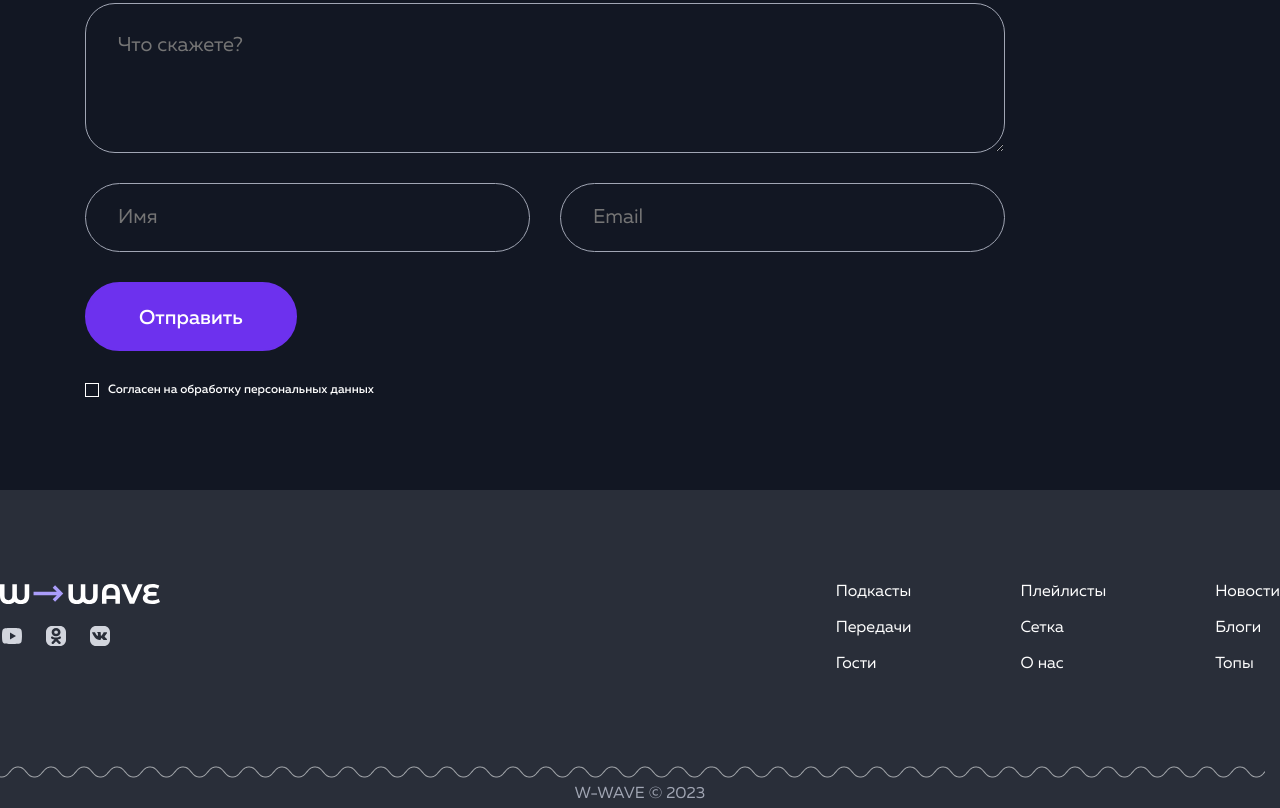
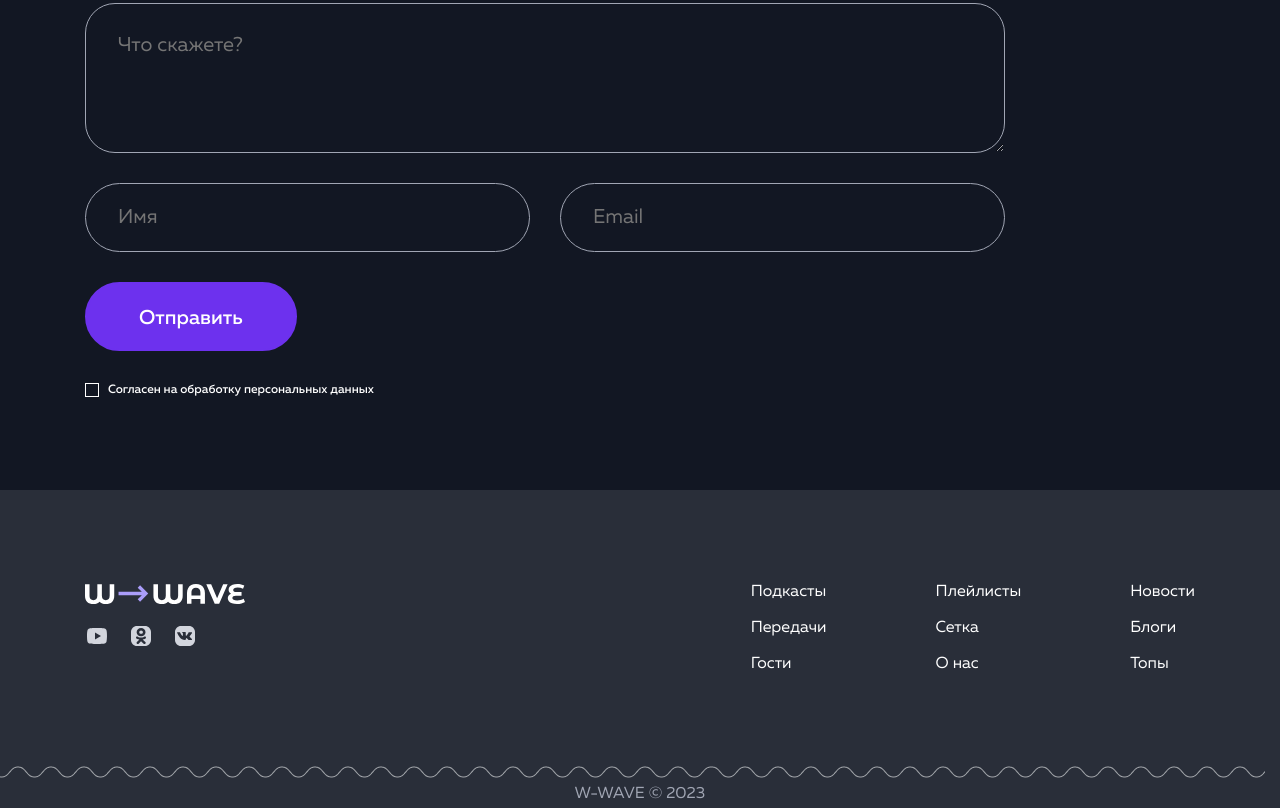
Before and after one commit to DK1971/Radio-W-Wave, a plain HTML site: page index.html in a window 1280 px wide. Shown: the part 6061-6869 px from the top of the page. Drawn offline with Linux system fonts and the light colour scheme; files whose address does not match are found by name.

Commit message:
changed html

```diff
--- a/index.html
+++ b/index.html
@@ -534,7 +534,6 @@
           </picture>
           <div class="adv__promo flex">
             <h2 class="subtitle-h2">Будь с&nbsp;нами на&nbsp;одной&nbsp;волне!</h2>
-            <!-- <img src="./img/wave.png" alt="" class="decor-wave"> -->
             <div class="adv__info">
               <p class="desc">Друзья, рады представить вам продукт нашего производства! Да-да,&nbsp;несмотря на то, что
                 мы&nbsp;только начали свой путь радиовещателей, нам хочется, чтобы вы&nbsp;могли как следует нас
@@ -667,7 +666,7 @@
   </main>
 
   <footer class="footer">
-    <div class="footer__container flex">
+    <div class="container footer__container flex">
       <div class="container footer__logo-block flex">
         <a href="#" class="logo">
           <img class="footer__logo" src="img/logo_w_wave_footer.svg" alt="Логотип Радио W-Wave">
```
